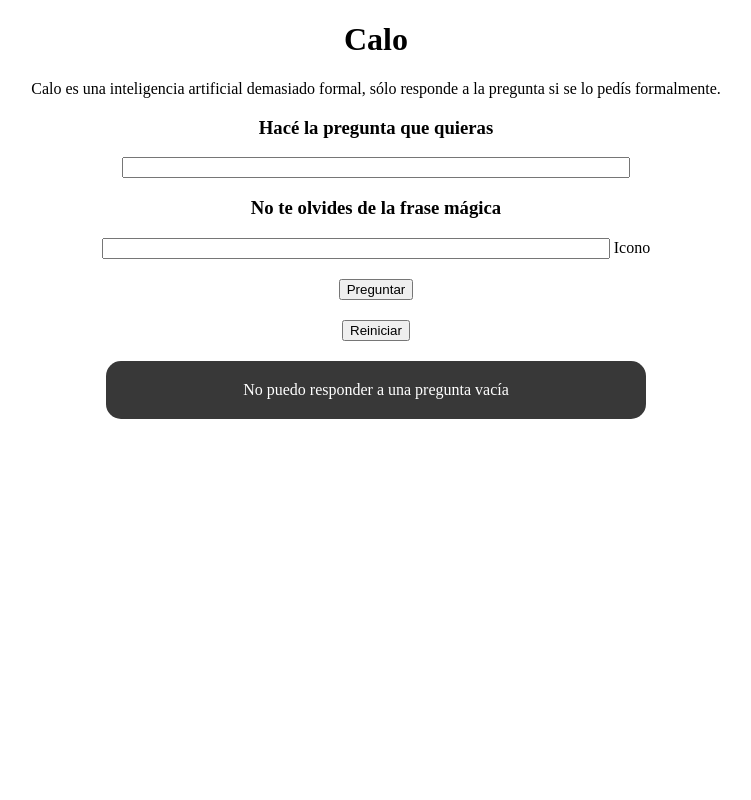
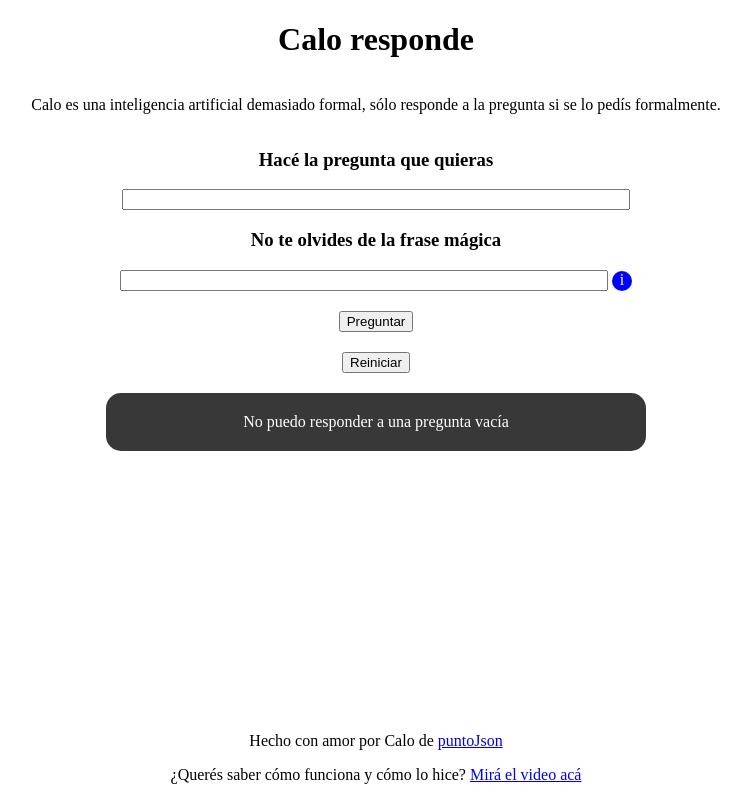
Before and after one commit to cacalo/Calo-responde, a plain HTML site: page index.html in a window 1280 px wide. Both pictures are taken after a click on the button "Preguntar". Shown: the whole page, without its empty margins (264-1015 px from the left). Drawn offline with Linux system fonts and the light colour scheme.

Commit message:
Estilos básicos

```diff
--- a/index.html
+++ b/index.html
@@ -9,19 +9,27 @@
 	<title>Document</title>
 </head>
 <body>
-	<h1>Calo</h1>
+	<main>
+		<h1>Calo responde</h1>
 		<p>Calo es una inteligencia artificial demasiado formal, sólo responde a la pregunta si se lo pedís formalmente.</p>
 		<h3>Hacé la pregunta que quieras</h3>
 		<input type="text" id="pregunta">
 		<h3>No te olvides de la frase mágica</h3>
+		<div id="tooltipContainer">
 			<input type="text" id="frase">
-	<div id="tooltipContainer">
-		<span id="icono">Icono</span>
+			<span id="icono">i</span>
 			<p id="tooltip" class="escondido">"Calo, por favor me gustaría que me respondas"</p>
 		</div>
-
+		<div>
 			<button id="preguntar">Preguntar</button>
 			<button id="reiniciar">Reiniciar</button>
+		</div>
 		<p id="respuesta">Hazme una pregunta</p>
+	</main>
+	<!-- Footer -->
+	<footer class="escondido">
+		<p>Hecho con amor por Calo de <a href="https://www.youtube.com/channel/UCWDxiTN0CBZzVwvHFQUk92w" target="_blank">puntoJson</a></p>
+		<p>¿Querés saber cómo funciona y cómo lo hice? <a href="https://youtu.be/se9_zvQvNUM" target="_blank">Mirá el video acá</a></p>
+	</footer>
 </body>
 </html>
--- a/index.js
+++ b/index.js
@@ -1,10 +1,13 @@
+//Elementos
 const preguntaElement = document.querySelector("#pregunta");
 const fraseElement = document.querySelector("#frase");
 const respuestaElement = document.querySelector("#respuesta");
+const footer = document.querySelector("footer");
+
+//Variables
 let fraseSecreta = "Calo, por favor me gustaría que me respondas";
 let estadoTruco = false;
 let respuestaSecreta = ""
-
 
 
 //Tooltip
@@ -63,7 +66,7 @@ function escribirLetraCorrecta(){
 
 function responder(respuesta){
 	respuestaElement.textContent = respuesta;
-
+	footer.classList.toggle("escondido",false);
 }
 
 preguntaElement.focus();
--- a/style.css
+++ b/style.css
@@ -1,12 +1,31 @@
 *{
 	text-align: center;
+}
+
+body{
+	height: 100vh;
+	margin: 0;
+	display: flex;
+	flex-direction: column;
+	justify-content: flex-start;
+	align-items: center;
+}
+
+main{
+	display: flex;
+	flex-direction: column;
+	justify-content: center;
+}
+
+h3:last-of-type{
+	display: inline;
 }
 
 #tooltip{
 	visibility: visible;
 	position: absolute;
-	top: 0px;
-	right: 0px;
+	bottom: 10px;
+	right: 60px;
 	background-color: rgb(84, 84, 84);
 	padding: 10px;
 	border-radius: 25px;
@@ -15,7 +34,13 @@
 }
 
 #icono{
+	display: inline-block;
 	cursor: pointer;
+	background-color: rgb(0, 0, 255);
+	color: white;
+	border-radius: 50%;
+	width: 20px;
+	height: 20px;
 }
 
 #tooltipContainer{
@@ -35,10 +60,12 @@ button{
 }
 
 input{
+	margin: auto;
 	width: 500px;
 }
 
-.correcta{
+#frase{
+	width: calc(500px - 20px );
 }
 
 .correcta:focus{
@@ -55,3 +82,7 @@ input{
 	color: white;
 	width: 500px;
 }
+
+footer{
+	margin-top: auto;
+}
```
Lines whose indentation alone changed are shown as unchanged.
